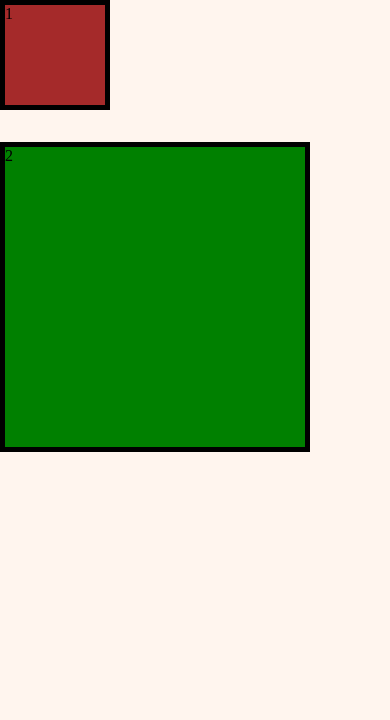
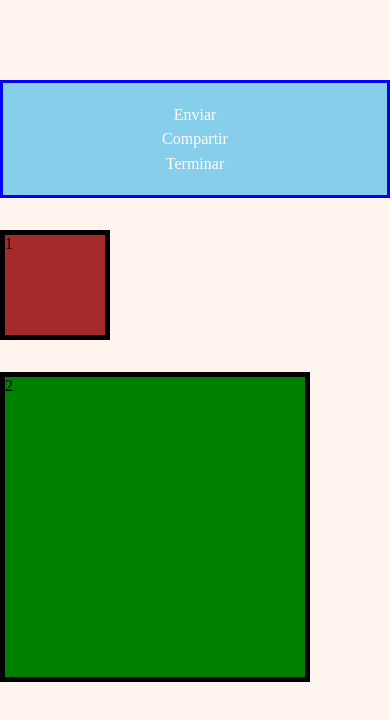
Before and after one commit to Jaimedv17/semana7teoria, a plain HTML site: page index.html in a window 390 px wide. Drawn offline with Linux system fonts and the light colour scheme.

Commit message:
segundo ejercicio aumentando

```diff
--- a/index.html
+++ b/index.html
@@ -7,7 +7,18 @@
     <link rel="stylesheet" href="styles.css">
 </head>
 <body>
+
+    <nav>
+        <ul>
+            <li><a href="">Enviar</a></li>
+            <li><a href="">Compartir</a></li>
+            <li><a href="">Terminar</a></li>
+        </ul>
+    </nav>
+
     <div class="numero1">1</div>
     <div class="numero2">2</div>
+
+
 </body>
 </html>
--- a/styles.css
+++ b/styles.css
@@ -88,3 +88,43 @@ realizando RWD
 
  Uno de los problemas q se pueden presentar son cuando se usa dos versiones como Mobile First y Desktop First
 para un solo elemento a la vez, se crean conflictos innecesarios.*/
+
+
+ul{
+    padding: 1rem;
+    margin-bottom: 2rem;
+    margin-top: 5rem;
+    background-color: seagreen;
+    border: 3px solid blueviolet;
+    display: flex;
+    justify-content: center;
+    justify-content: space-evenly;
+
+}
+
+li{
+    list-style: none;
+
+}
+
+a{
+    text-decoration: none;
+    color: white;
+}
+
+@media (max-width: 800px){
+    ul{
+        background-color: skyblue;
+        border: 3px solid blue;
+        display: flex;
+        flex-direction: column;
+        align-items: center;
+        height: 5rem;
+    }
+}
+
+@media (max-width: 350px){
+    ul{
+        display: none;
+    }
+}
```
